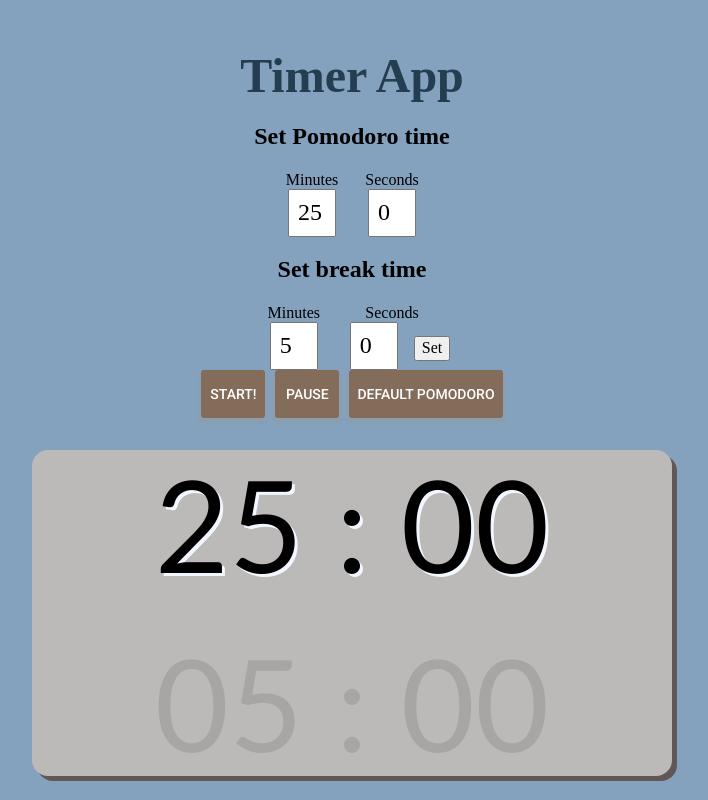
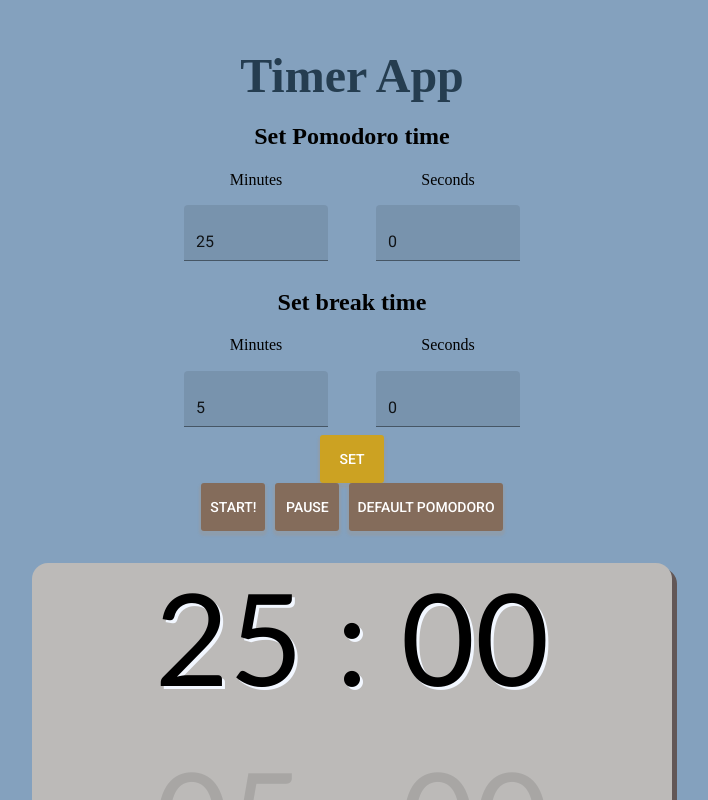
Before and after one commit to icelandico/timer-react, a React (Create React App) app: page / in a window 1280 px wide. Shown: the whole page, without its empty margins (288-996 px from the left). Built offline with nearby package versions, Linux system fonts and the light colour scheme.

Commit message:
Set button and input component

```diff
--- /dev/null
+++ b/src/components/Settings/Settings-styles.js
@@ -0,0 +1,17 @@
+export const SettingsStyles = {
+  settings: {
+    width: '30%',
+    margin: '0 auto'
+  },
+  settingsContainer: {
+    display: 'flex',
+    justifyContent: 'center',
+  },
+  input: {
+    width: '75%',
+    textAlign: 'right'
+  },
+  setButton: {
+    backgroundColor: '#cca222'
+  }
+}
--- a/src/components/Settings/Settings.css
+++ /dev/null
@@ -1,7 +0,0 @@
-.timer-container {
-  display: inline-block; }
-  .timer-container input {
-    width: 3rem;
-    font-size: 1.5rem;
-    padding: 0.5rem;
-    margin: 0 1rem; }
--- a/src/components/Settings/Settings.js
+++ b/src/components/Settings/Settings.js
@@ -1,13 +1,21 @@
 import React, { Component } from 'react';
-import './Settings.css'
+import TextField from '@material-ui/core/TextField';
+import classNames from 'classnames';
+import withStyles, { WithStyles } from "@material-ui/core/styles/withStyles";
+import { SettingsStyles } from './Settings-styles';
+import ActionButton from '../StyleComponents/Button'
 
-class Settings extends Component {
+class SettingsComponent extends Component {
 
   state = {
     timerMinutes: '25',
     timerSeconds: '0',
     breakMinutes: '5',
     breakSeconds: '0',
+  }
+
+  get classes() {
+    return this.props.classes
   }
 
   handleChange = inputType => event => {
@@ -20,53 +28,80 @@ class Settings extends Component {
 
   render() {
     return(
-      <div>
-        <div>
-          <h2>Set Pomodoro time</h2>
-          <div className="timer-container">
+      <div className={this.classes.settings}>
+        <h2>Set Pomodoro time</h2>
+        <div className={this.classes.settingsContainer}>
+          <div>
           <p>Minutes</p>
-          <input type="text"
-                 className="input-time"
-                 value={this.state.timerMinutes}
-                 onChange={this.handleChange('timerMinutes')}
-                 maxLength="2"
+          <TextField
+            className={this.classes.input}
+            id="filled-uncontrolled"
+            margin="normal"
+            variant="filled"
+            defaultValue={this.state.timerMinutes}
+            onChange={this.handleChange('timerMinutes')}
+            type="text"
+            inputProps={{
+              maxLength: 2,
+            }}
           />
           </div>
-          <div className="timer-container">
+          <div>
           <p>Seconds</p>
-          <input type="text"
-                 className="input-time"
-                 value={this.state.timerSeconds}
-                 onChange={this.handleChange('timerSeconds')}
-                 maxLength="2"
+          <TextField
+            className={this.classes.input}
+            id="filled-uncontrolled"
+            margin="normal"
+            variant="filled"
+            defaultValue={this.state.timerSeconds}
+            onChange={this.handleChange('timerMinutes')}
+            type="text"
+            inputProps={{
+              maxLength: 2
+            }}
           />
           </div>
         </div>
+        <h2>Set break time</h2>
+        <div className={this.classes.settingsContainer}>
+          <div>
+            <p>Minutes</p>
+            <TextField
+              className={this.classes.input}
+              id="filled-uncontrolled"
+              margin="normal"
+              variant="filled"
+              defaultValue={this.state.breakMinutes}
+              onChange={this.handleChange('breakMinutes')}
+              type="text"
+              inputProps={{
+                maxLength: 2,
+              }}
+            />
+          </div>
+          <div>
+            <p>Seconds</p>
+            <TextField
+              className={this.classes.input}
+              id="filled-uncontrolled"
+              margin="normal"
+              variant="filled"
+              defaultValue={this.state.breakSeconds}
+              onChange={this.handleChange('breakSeconds')}
+              type="text"
+              inputProps={{
+                maxLength: 2
+              }}
+            />
+          </div>
+        </div>
         <div>
-          <h2>Set break time</h2>
-          <div className="timer-container">
-          <p>Minutes</p>
-          <input type="text"
-                 className="input-time"
-                 value={this.state.breakMinutes}
-                 onChange={this.handleChange('breakMinutes')}
-                 maxLength="2"
-          />
-          </div>
-          <div className="timer-container">
-          <p>Seconds</p>
-          <input type="text"
-                 className="input-time"
-                 value={this.state.breakSeconds}
-                 onChange={this.handleChange('breakSeconds')}
-                 maxLength="2"
-          />
-          <button type="button"
-                  onClick={() => this.handleSetSettings(this.state.timerMinutes, this.state.timerSeconds, this.state.breakMinutes, this.state.breakSeconds)}
+          <ActionButton
+            className={this.classes.setButton}
+            onClick={() => this.handleSetSettings(this.state.timerMinutes, this.state.timerSeconds, this.state.breakMinutes, this.state.breakSeconds)}
           >
-          Set
-          </button>
-          </div>
+            Set
+            </ActionButton>
         </div>
       </div>
     )
@@ -74,4 +109,5 @@ class Settings extends Component {
 }
 //
 
+export const Settings = withStyles(SettingsStyles)(SettingsComponent)
 export default Settings
--- a/src/components/Settings/Settings.scss
+++ /dev/null
@@ -1,10 +0,0 @@
-.timer-container {
-  display: inline-block;
-
-  input {
-    width: 3rem;
-    font-size: 1.5rem;
-    padding: 0.5rem;
-    margin: 0 1rem;
-  }
-}
```
